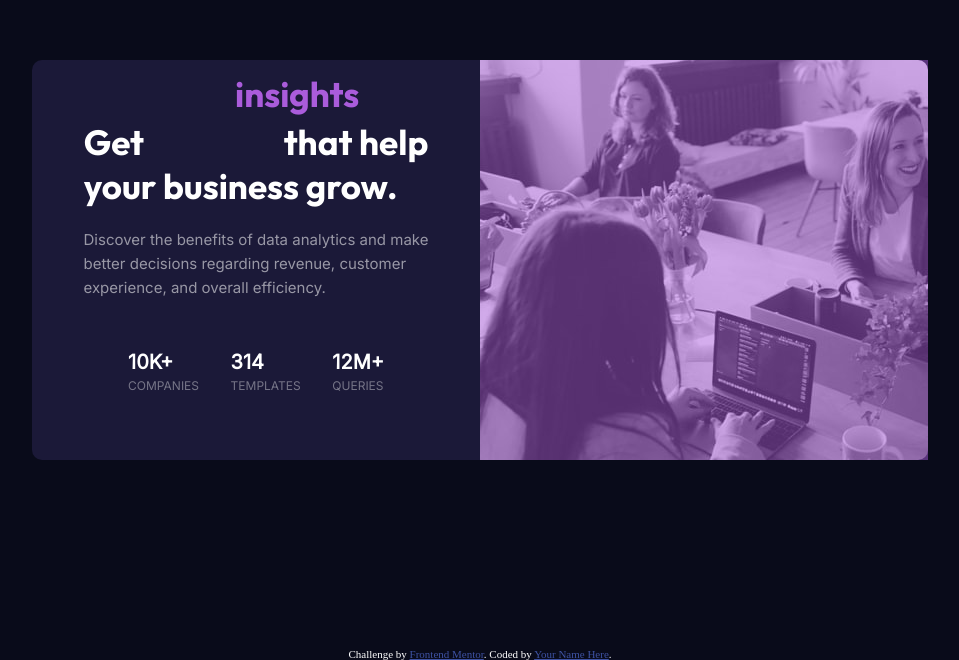
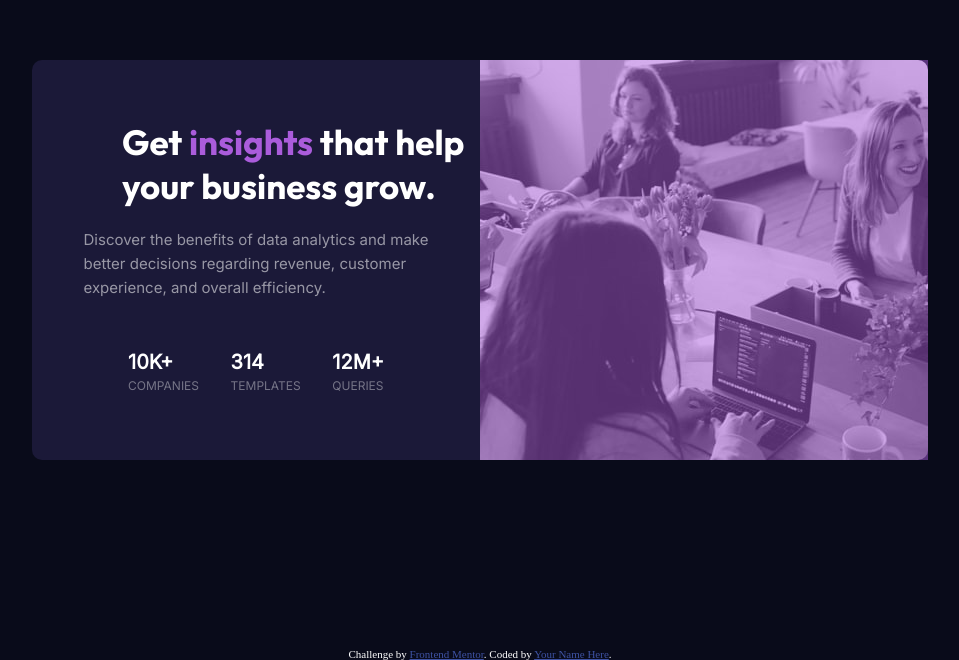
Before and after one commit to amr-atif/Stats-preview-card-component, a plain HTML site: page index.html in a window 1280 px wide. Shown: the part 140-800 px from the top of the page, without its empty margins (160-1119 px from the left). Drawn offline with Linux system fonts and the light colour scheme.

Commit message:
edit the insight word position

```diff
--- a/index.html
+++ b/index.html
@@ -22,9 +22,9 @@
 
   <div class="right">
     <div class="main-heading">
-      Get &nbsp; &nbsp; &nbsp; &nbsp;  &nbsp; &nbsp; &nbsp; &nbsp; &nbsp; &nbsp; that help <br> your business grow.
+      Get <span class="ins"> insights</span> that help <br> your business grow.
     </div>
-    <span class="ins"> insights</span>
+
   <div class="main-paragraph">
   Discover the benefits of data analytics and make <br> better decisions regarding revenue, customer <br>
   experience, and overall efficiency.
--- a/style.css
+++ b/style.css
@@ -49,18 +49,10 @@ body{
     font-family: 'Outfit', sans-serif;
     font-size: 35px;
     margin-top: 60px;
-    display: flex;
-    justify-content: center;
-    margin-left: 0px;
+     margin-left: 90px;
 }
 .ins{
     color: hsl(277, 64%, 61%);
-    font-family: 'Montserrat', sans-serif;
-    font-family: 'Outfit', sans-serif;
-    font-size: 35px;
-    position: absolute;
-    left: 395px;
-    top: 212px;
 }
 
 .right .main-paragraph{
```
